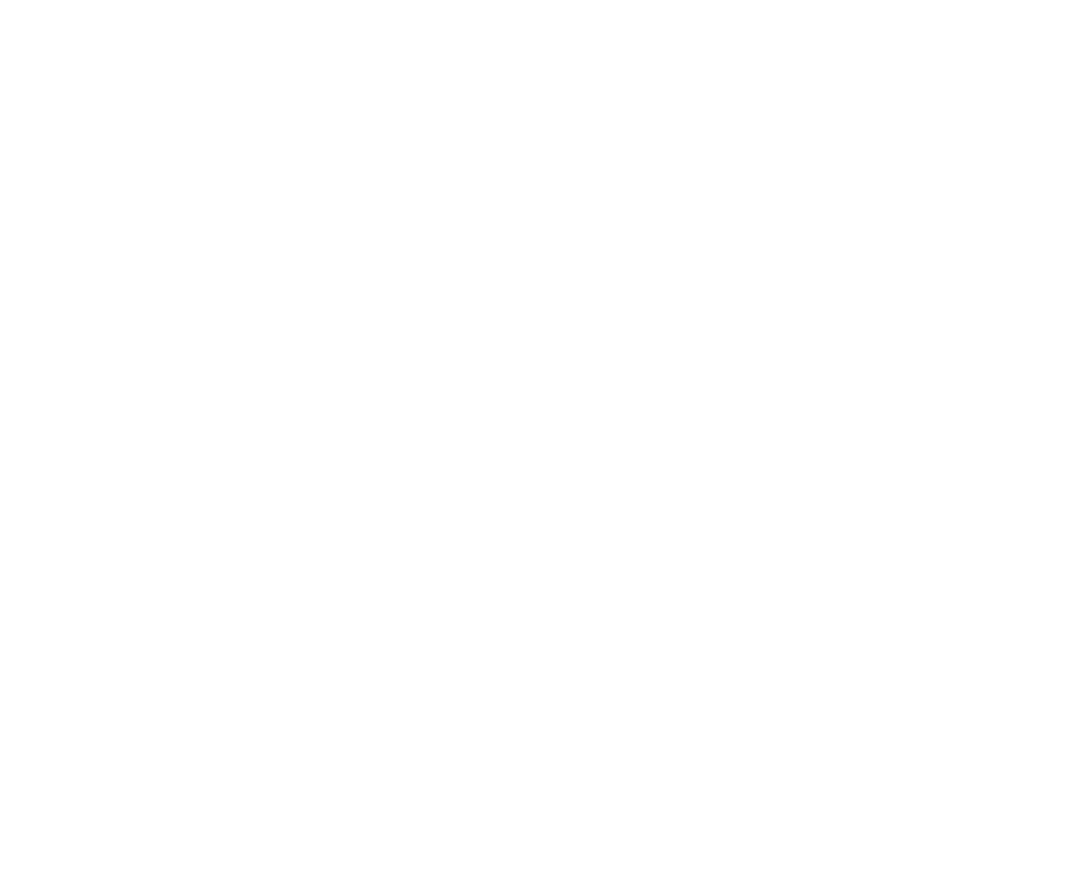
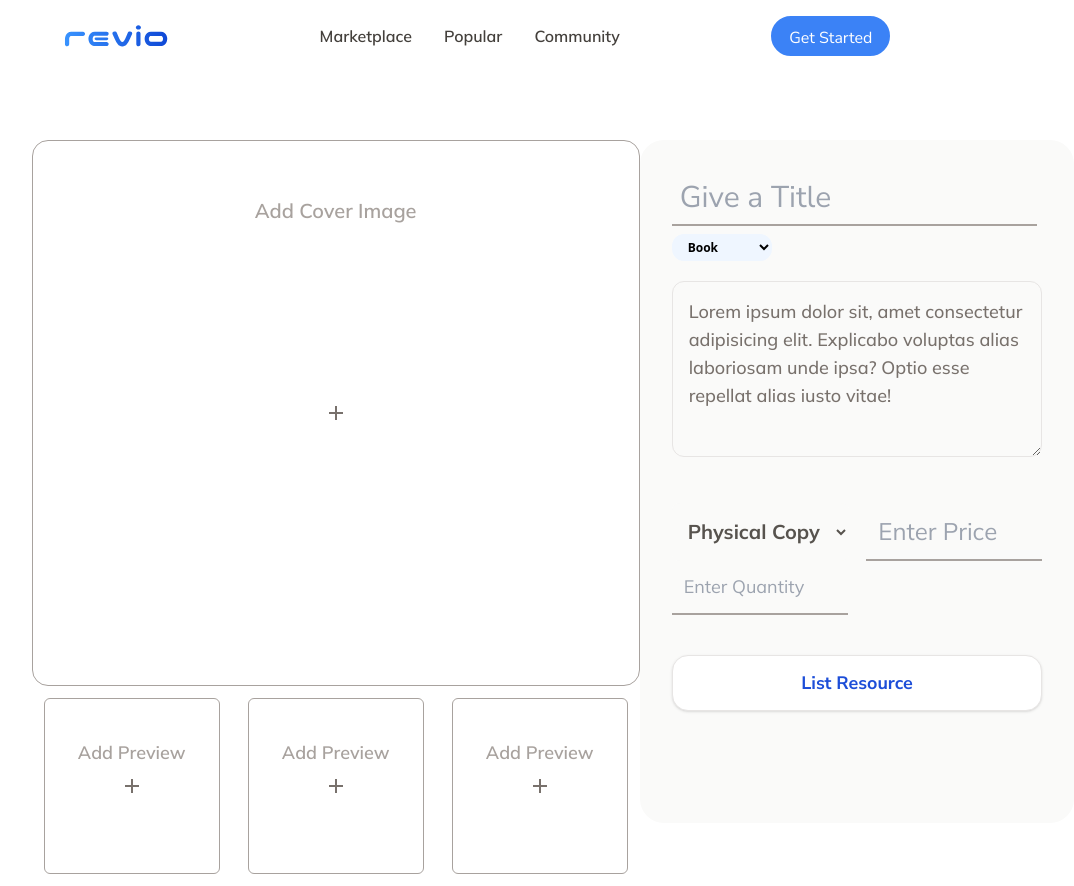
Before and after one commit to AnuragC07/revio, a React (Vite) app in the folder revio/: page /listproduct in a window 1280 px wide. Before the commit this address had no page. Shown: the whole page, without its empty margins (87-1161 px from the left). Before the commit the page ends 800 px from the top, so only its background shows below. Built offline with nearby package versions, Linux system fonts and the light colour scheme; a web font is replaced by a local one.

Commit message:
created page for listing resource etc

```diff
--- a/revio/src/App.jsx
+++ b/revio/src/App.jsx
@@ -5,6 +5,9 @@
 import Productpage from "./pages/Productpage";
 import User from "./pages/User";
 import PublicUser from './pages/PublicUser';
+import ListItem from "./pages/ListItem";
+
+
 const App = () => {
   return (
     <>
@@ -14,6 +17,7 @@
       <Route path="/product" element={<Productpage />} />
       <Route path="/me" element={<User />} />
       <Route path="/user" element={<PublicUser />} />
+      <Route path="/listproduct" element={<ListItem />} />
     </Routes>
     </>
   )
--- /dev/null
+++ b/revio/src/components/ListItemBtn.jsx
@@ -0,0 +1,11 @@
+
+
+const ListItemBtn = () => {
+    return (
+      <div>
+          <button className="rounded-2xl w-full border border-stone-200  bg-white text-blue-700 h-14 font-heading font-bold text-lg shadow hover:shadow-md">List Resource </button>
+      </div>
+    )
+  }
+
+  export default ListItemBtn
--- /dev/null
+++ b/revio/src/pages/ListItem.jsx
@@ -0,0 +1,111 @@
+import Navbar from "../components/Navbar";
+
+// import Buybutton from "../components/Buybutton";
+// import ItemCard from "../components/ItemCard";
+import ListItemBtn from "../components/ListItemBtn";
+import AddIcon from "@mui/icons-material/Add";
+
+const ListItem = () => {
+  return (
+    <>
+      <Navbar />
+      <div className="w-10/12 bg-white rounded-3xl mt-32 m-auto flex flex-row justify-between p-3 mb-4">
+        <div>
+          <div className="flex border border-stone-400 h-4/5 relative justify-center items-center rounded-2xl cursor-pointer">
+            <p className="absolute top-14 text-xl font-sub font-semibold text-stone-400">
+              Add Cover Image
+            </p>
+            <AddIcon className="text-stone-500" />
+          </div>
+          <div className="flex flex-row gap-1">
+            <div className="border border-stone-400 h-44 w-44 m-3 rounded-md flex relative justify-center items-center cursor-pointer">
+              <p className="absolute top-10 text-lg font-sub font-semibold text-stone-400">
+                Add Preview
+              </p>
+              <AddIcon className="text-stone-500" />
+            </div>
+            <div className="border border-stone-400 h-44 w-44 m-3 rounded-md flex relative justify-center items-center cursor-pointer">
+              <p className="absolute top-10 text-lg font-sub font-semibold text-stone-400">
+                Add Preview
+              </p>
+              <AddIcon className="text-stone-500" />
+            </div>
+            <div className="border border-stone-400 h-44 w-44 m-3 rounded-md flex relative justify-center items-center cursor-pointer">
+              <p className="absolute top-10 text-lg font-sub font-semibold text-stone-400">
+                Add Preview
+              </p>
+              <AddIcon className="text-stone-500" />
+            </div>
+            {/* <img src={productimg} alt="" className=''/>
+                    <img src={productimg} alt="" className='h-44 w-44 m-3 rounded-md'/>
+                    <img src={productimg} alt="" className='h-44 w-44 m-3 rounded-md'/> */}
+          </div>
+        </div>
+        <div className=" rounded-3xl bg-stone-50 w-1/2 p-8 flex flex-col justify-between">
+          <div>
+            {/* <h1 className='text-3xl font-heading font-bold'>ML Handbook</h1> */}
+            <input
+              type="text"
+              name=""
+              id=""
+              className="border-b-2 border-stone-400 text-black font-heading font-bold text-3xl bg-stone-50 p-2 focus:border-b-2 focus:outline-none placeholder:font-normal"
+              placeholder="Give a Title"
+            />
+            <div className="flex flex-row gap-5 mt-2">
+              <select className="cursor-pointer outline-none text-xs font-semibold rounded-xl px-3 py-1 bg-blue-50">
+                <option value="Book" className="cursor-pointer outline-none text-xs font-semibold rounded-xl px-3 py-1">
+                  Book
+                </option>
+                <option value="Notes" className="cursor-pointer outline-none text-xs font-semibold rounded-xl px-3 py-1">
+                  Notes
+                </option>
+                <option value="Donation" className="cursor-pointer outline-none text-xs font-semibold rounded-xl px-3 py-1">
+                  Donation
+                </option>
+              </select>
+
+              {/* <p className='font-sub font-bold text-slate-700'>PDF</p> */}
+              {/* no pdf if its physical copy */}
+            </div>
+            {/* <p className="text-blue-700 font-sub font-semibold mt-4 cursor-pointer">
+              by Adrian Miller
+            </p> */}
+            <textarea name="" id="" placeholder="Add a description" className="w-full border border-stone-200 bg-stone-50 h-44 mt-5 rounded-xl font-sub text-lg font-medium text-stone-500 p-4 outline-none">
+                    Lorem ipsum dolor sit, amet consectetur adipisicing elit. Explicabo voluptas alias laboriosam unde ipsa? Optio esse repellat alias iusto vitae!
+            </textarea>
+            <div className="flex justify-between mt-10">
+                <select className="cursor-pointer outline-none font-sub text-xl font-bold text-stone-600 p-2 rounded-lg px-3 bg-stone-50">
+                    <option value="Book" className="cursor-pointer outline-none  font-semibold rounded-xl px-3 py-1">
+                    Physical Copy
+                    </option>
+                    <option value="Notes" className="cursor-pointer outline-none  font-semibold rounded-xl px-3 py-1">
+                    Digital Copy
+                    </option>
+                </select>
+                <input type="text" name="" id="" placeholder="Enter Price" className="font-sub text-2xl h-fit p-3 bg-stone-50  font-bold text-blue-700 placeholder:font-normal border-b-2 border-stone-400 outline-none w-44"/>
+
+            </div>
+            <input type="text" name="" id="" placeholder="Enter Quantity" className="font-sub text-lg font-bold text-stone-600 h-fit p-3 bg-stone-50 placeholder:font-normal border-b-2 border-stone-400 outline-none w-44"/>
+          </div>
+          <div className="mb-20 mt-10">
+            <ListItemBtn />
+          </div>
+        </div>
+      </div>
+      {/* <h1 className="ml-40 font-heading font-bold text-2xl mt-32">
+        Related resources
+      </h1>
+      <div className="w-10/12 bg-stone-100 rounded-3xl mt-5 m-auto p-4 mb-4">
+        <div className="flex flex-row gap-7">
+          <ItemCard />
+          <ItemCard />
+          <ItemCard />
+          <ItemCard />
+          <ItemCard />
+        </div>
+      </div> */}
+    </>
+  );
+};
+
+export default ListItem;
--- a/revio/src/pages/PublicUser.jsx
+++ b/revio/src/pages/PublicUser.jsx
@@ -3,7 +3,7 @@
 import EditIcon from "@mui/icons-material/Edit";
 import ItemCard from "../components/ItemCard";
 
-const User = () => {
+const PublicUser = () => {
   return (
     <>
     {/* THIS IS PAGE FOR A LOGGED IN USER. ME  */}
@@ -46,4 +46,4 @@
   );
 };
 
-export default User;
+export default PublicUser;
```
